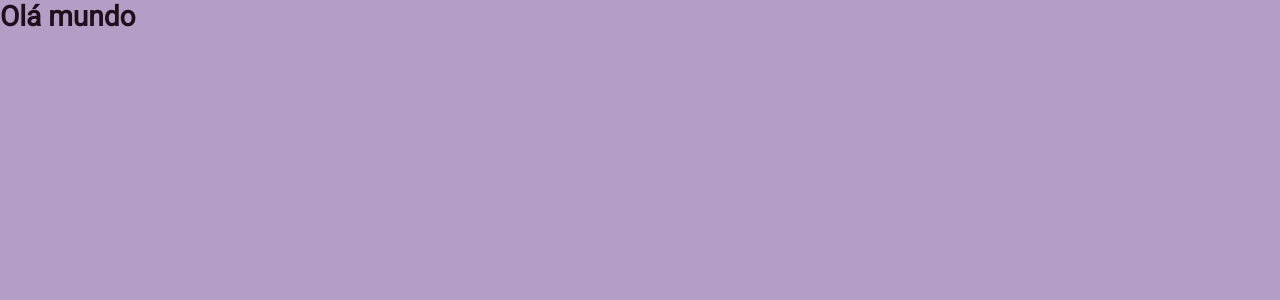
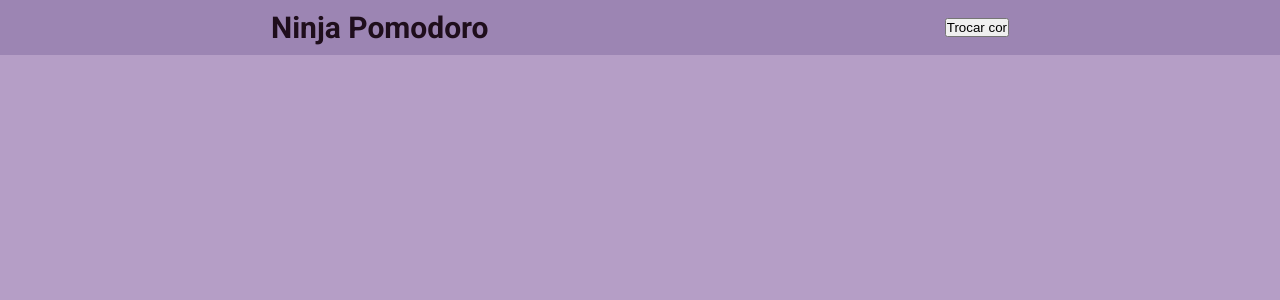
Before and after one commit to soaresgus/ninja-pomodoro, a React (Vite) app: page / in a window 1280 px wide. Shown: the top 300 px of the page. Built offline with nearby package versions, Linux system fonts and the light colour scheme.

Commit message:
Added theme switcher on header;

```diff
--- a/index.html
+++ b/index.html
@@ -9,7 +9,7 @@
 
   <link rel="preconnect" href="https://fonts.googleapis.com">
   <link rel="preconnect" href="https://fonts.gstatic.com" crossorigin>
-  <link href="https://fonts.googleapis.com/css2?family=Roboto&display=swap" rel="stylesheet">
+  <link href="https://fonts.googleapis.com/css2?family=Roboto:wght@400;700&display=swap" rel="stylesheet">
 </head>
 
 <body>
--- a/package.json
+++ b/package.json
@@ -8,9 +8,11 @@
     "preview": "vite preview"
   },
   "dependencies": {
+    "@types/react-icons": "^3.0.0",
     "@types/styled-components": "^5.1.25",
     "react": "^18.0.0",
     "react-dom": "^18.0.0",
+    "react-icons": "^4.4.0",
     "styled-components": "^5.3.5"
   },
   "devDependencies": {
--- a/src/App.tsx
+++ b/src/App.tsx
@@ -1,16 +1,29 @@
+import { useState } from 'react'
+
 import { ThemeProvider } from 'styled-components'
 import GlobalStyle from './styles/global'
+
+import { Header } from './components/Header'
 
 import light from './styles/themes/light'
 import dark from './styles/themes/dark'
 
+import { IconContext } from 'react-icons'
+
 export function App() {
+  const [theme, setTheme] = useState(light)
+
+  const handleToggleTheme = () => {
+    setTheme(theme.title == 'light' ? dark : light)
+  }
+
   return (
-    <ThemeProvider theme={light}>
-      <div>
-        <h1>Olá mundo</h1>
-        <GlobalStyle />
-      </div>
-    </ThemeProvider>
+    <ThemeProvider theme={theme}>
+      <IconContext.Provider value={{ size: '24' }}>
+        <Header toggleTheme={handleToggleTheme} />
+      </IconContext.Provider>
+
+      <GlobalStyle />
+    </ThemeProvider >
   )
 }
--- /dev/null
+++ b/src/components/Header/index.tsx
@@ -0,0 +1,17 @@
+import { ThemeButton } from "../ThemeButton";
+import { Content, Container, Logo } from "./styles";
+
+interface props {
+    toggleTheme: () => void;
+}
+
+export function Header({ toggleTheme }: props) {
+    return (
+        <Container>
+            <Content>
+                <Logo>Ninja Pomodoro</Logo>
+                <ThemeButton toggleTheme={toggleTheme} />
+            </Content>
+        </Container>
+    )
+}
--- /dev/null
+++ b/src/components/Header/styles.ts
@@ -0,0 +1,22 @@
+import styled from 'styled-components';
+
+export const Content = styled.div`
+    display: flex;
+    justify-content: space-between;
+    align-items: center;
+
+    width: min(76.8rem, 100%);
+    margin-inline: auto;
+    padding-inline: 1.5rem;
+`;
+
+export const Container = styled.header`
+    background-color: ${props => props.theme.colors.primary};
+
+    padding-block: 1rem;
+`;
+
+export const Logo = styled.span`
+    font-size: 3rem;
+    font-weight: 700;
+`;
--- /dev/null
+++ b/src/components/ThemeButton/index.tsx
@@ -0,0 +1,13 @@
+interface props {
+    toggleTheme: () => void;
+}
+
+export function ThemeButton({ toggleTheme }: props) {
+    return (
+        <button
+            onClick={toggleTheme}
+        >
+            Trocar cor
+        </button>
+    )
+}
--- a/src/styles/global.ts
+++ b/src/styles/global.ts
@@ -1,4 +1,5 @@
-import { createGlobalStyle } from 'styled-components'
+import { IconContext } from 'react-icons'
+import styled, { createGlobalStyle } from 'styled-components'
 
 export default createGlobalStyle`
     * {
@@ -7,19 +8,22 @@ export default createGlobalStyle`
         outline: none;
         text-decoration: none;
         box-sizing: border-box;
+        transition: background-color 0.5s;
+    }
+
+
+    body, html, #root {
+        height: 100%;
+        font-size: 62.5%;
     }
 
     body {
         font-family: 'Roboto', sans-serif;
-        font-size: 14px;
+        font-size: 1.4rem;
         text-rendering: optimizeLegibility;
         -webkit-font-smoothing: antialiased;
         color: ${props => props.theme.colors.text};
 
         background-color: ${props => props.theme.colors.secondary};
     }
-
-    body, html, #root {
-        height: 100%;
-    }
 `
```
Also changed, not shown: 1 other file (tests, documents, lock files or other folders).
